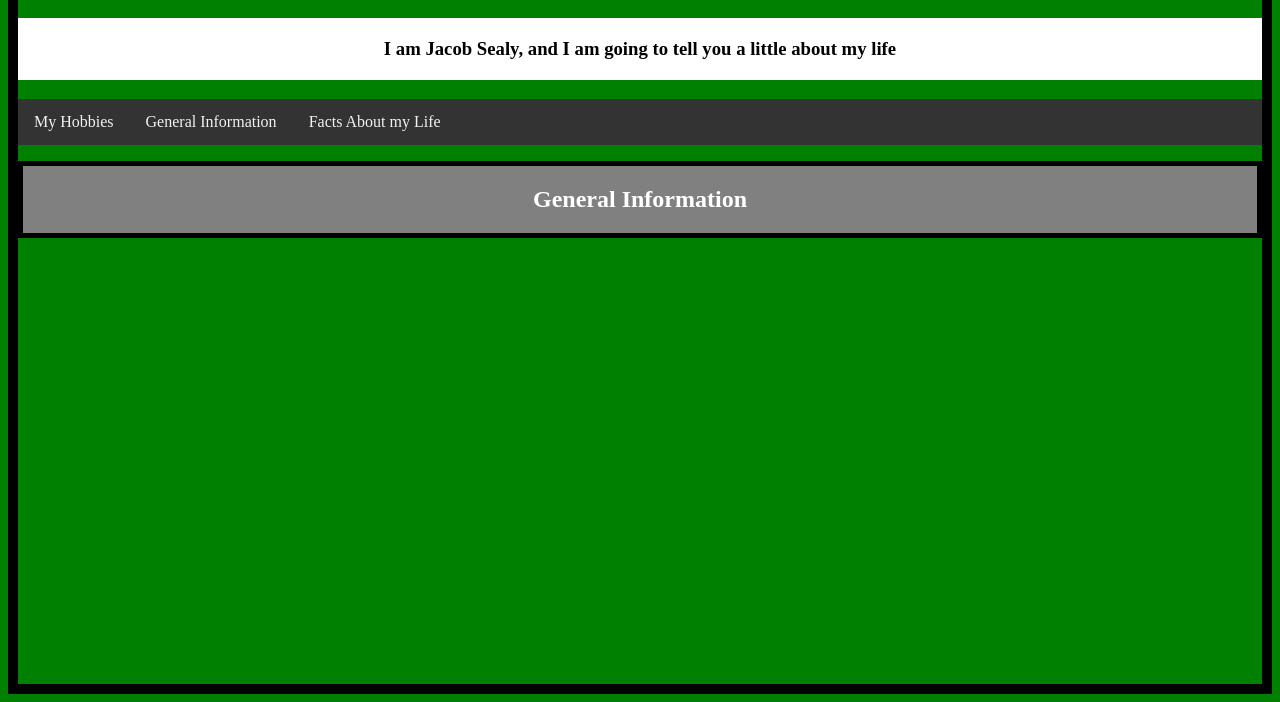
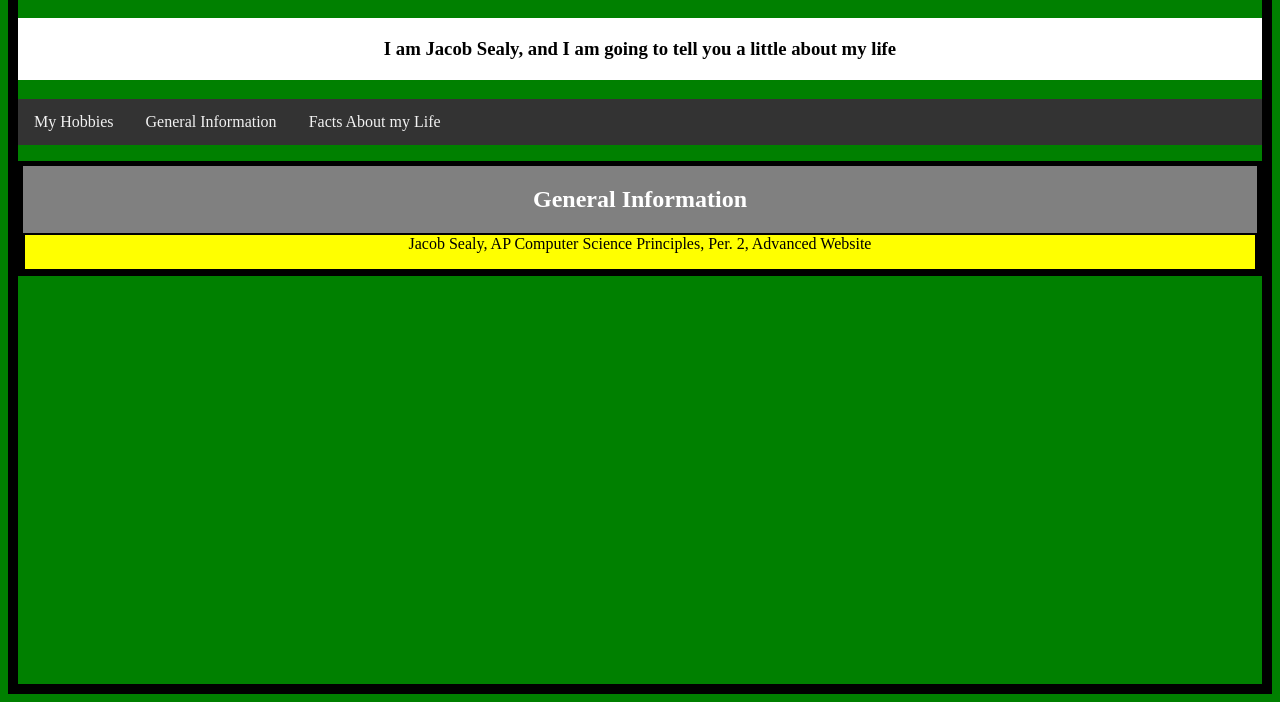
Before and after one commit to jacobsealy20/Jacob-Story, a plain HTML site: page General Information.html in a window 1280 px wide. Shown: the part 98-800 px from the top of the page. Drawn offline with Linux system fonts and the light colour scheme.

Commit message:
Update General Information.html

```diff
--- a/General Information.html
+++ b/General Information.html
@@ -16,7 +16,7 @@
 
 <p><div class="paragraph"><h2>General Information</h2>
 
-
+<p><div class="endtag">Jacob Sealy, AP Computer Science Principles, Per. 2, Advanced Website</P>
 	</body>
 
 	</head>
```
